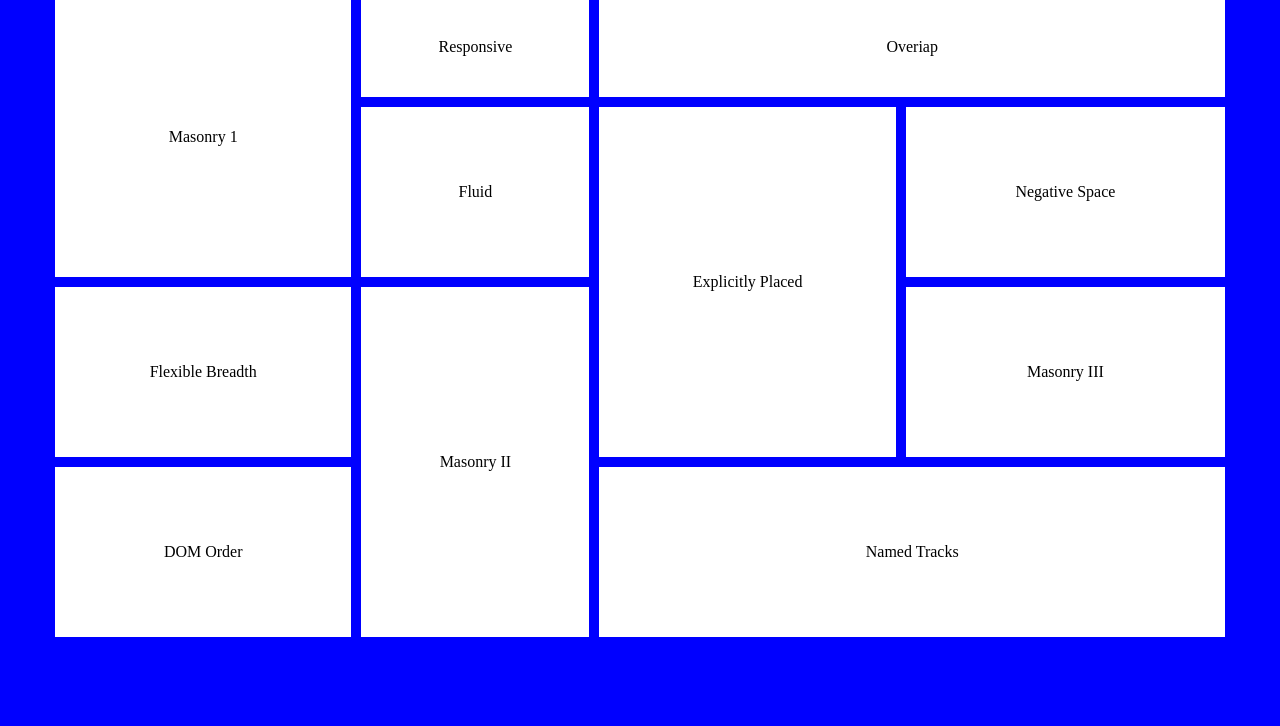
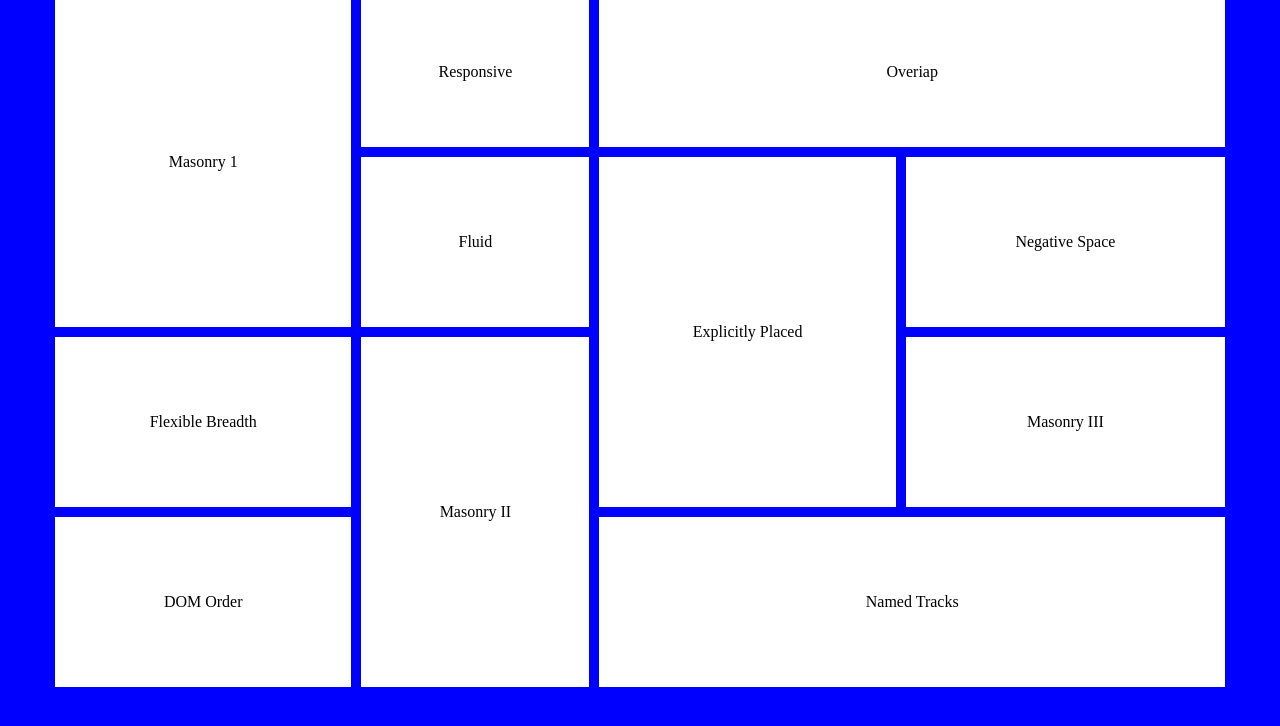
Before and after one commit to khido6/lesson-9-grid, a plain HTML site: page index.html in a window 1280 px wide. Shown: the part 130-856 px from the top of the page. Before the commit the page ends 800 px from the top, so only its background shows below. Drawn offline with Linux system fonts and the light colour scheme.

Commit message:
grid-t-rows change

```diff
--- a/style.css
+++ b/style.css
@@ -6,7 +6,7 @@
 body{
     background-color: blue;
     padding: 90px 70px;
-    height: 800px;
+    height: 900px;
 }
 .mean{
     display: flex;
@@ -34,7 +34,7 @@ h1{
     grid-template-columns: 26% 20% 26% 28%;
     grid-gap: 10px;
     justify-content: center;
-    grid-template-rows: minmax(100px, auto);
+    grid-template-rows: minmax(150px, auto);
     /*grid-template-areas:
 		"mason resp header header"
 		"mason fluid black negat"
```
